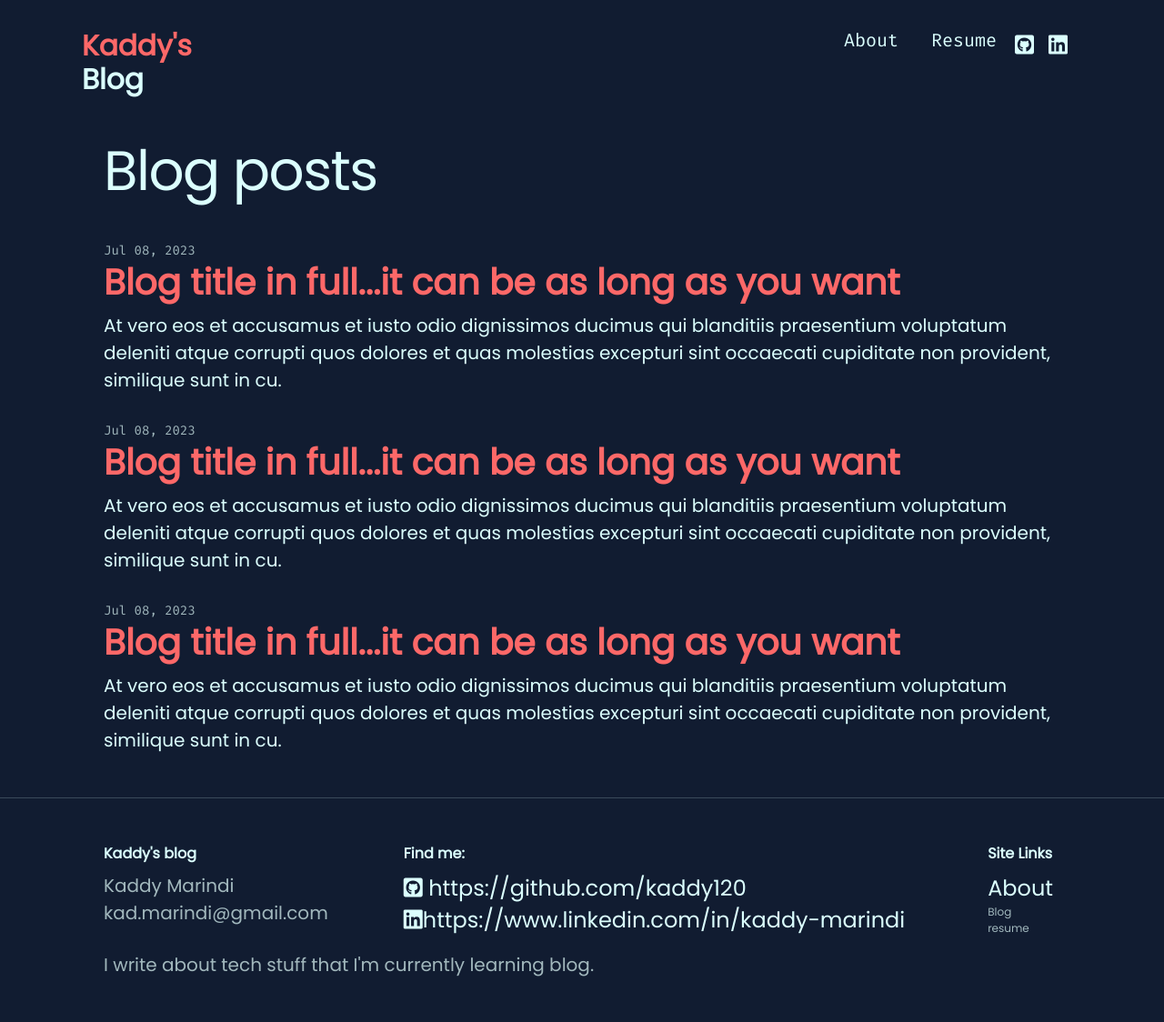
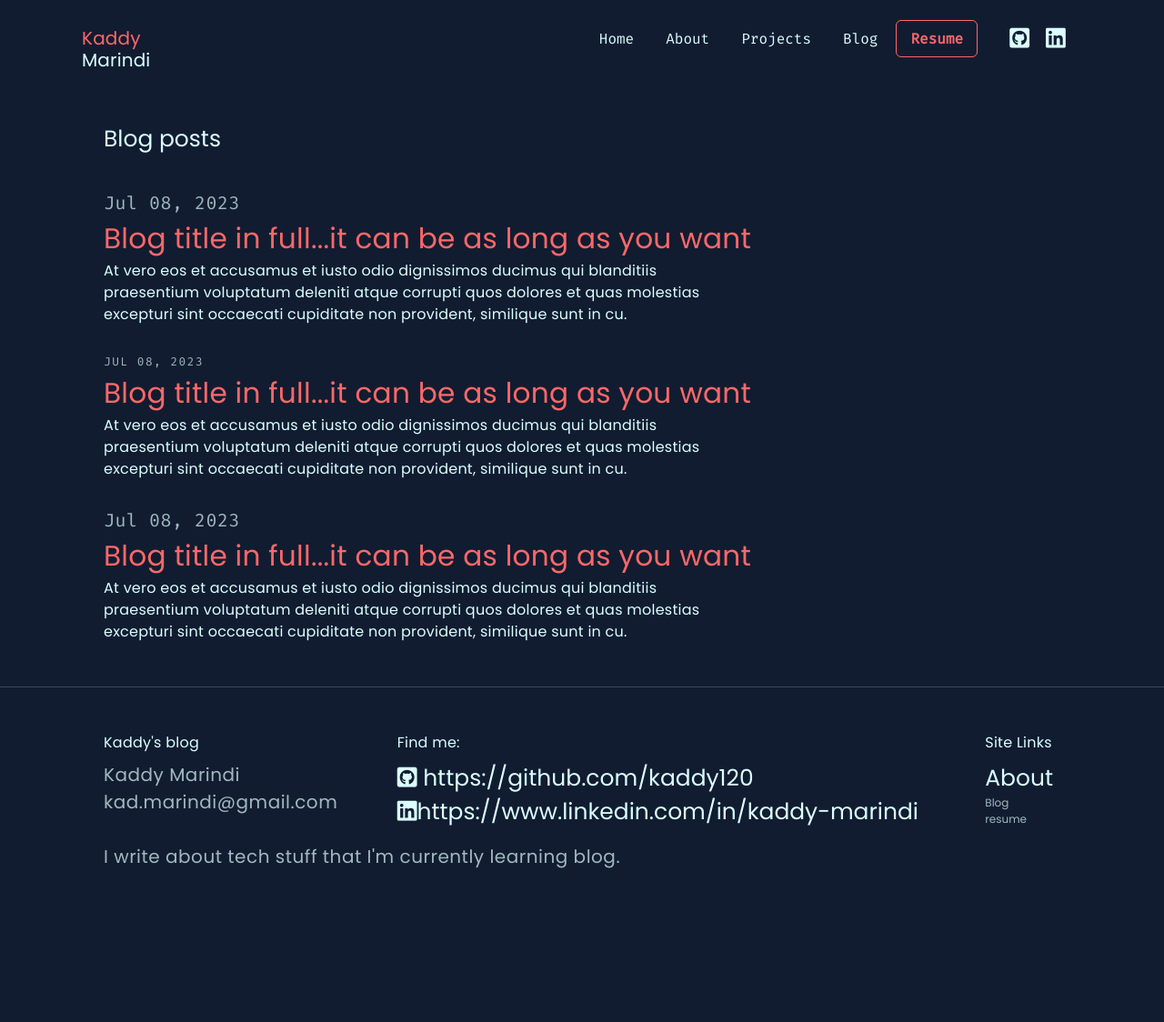
Before and after one commit to kaddy120/kaddy120.github.io, a web app: file blog.html in a window 1280 px wide. Shown: the whole page at 91% size. After the commit the page ends 955 px from the top, so only its background shows below. Run offline with its HTML, style and script files only (its server is not run), Linux system fonts and the light colour scheme.

Commit message:
Home section

```diff
--- a/blog.html
+++ b/blog.html
@@ -18,43 +18,81 @@
  <header>
       <div class="container">
         <div class="log">
-        <h4 class="log_kaddy">Kaddy's</h4>
-        <h4 class="log_marindi">Blog</h4>
+          <h6 class="log_kaddy">Kaddy</h6>
+          <h6 class="log_marindi">Marindi</h6>
         </div>
         <!-- <nav> -->
-      <ul class="nav nav-flex">
-        <li><a class="nav-item" href="/">About</a></li>
-        <li><a class="nav-item" href="assets/RusselResume.pdf" target="_blank" rel="noopener noreferrer">Resume</a>
+        <nav role="navigation" class="burger">
+          <!-- <ul class="nav"> -->
+          <button onclick="toggleMenu()" class="hamburger-menu">
+            <!-- material icons https://material.io/resources/icons/ -->
+            <i class="fa-solid fa-bars menuIcon"></i>
+            <i class="fa-solid fa-xmark closeIcon"></i>
+          </button>
+          <!-- <ul class="nav nav-flex"> -->
+          <ul id="nav-list" class="nav nav-flex menu">
+            <li><a class="nav-item" href="/#home">Home</a></li>
+            <li><a class="nav-item" href="/#about">About</a></li>
+            <li><a class="nav-item" href="/#projects">Projects</a></li>
+            <li>
+              <a class="nav-item" href="/blog.html">Blog</a>
+            </li>
+            <li class="nav_item-resume">
+              <a
+                class="nav-item secondary-bt btn"
+                href="assets/RusselResume.pdf"
+                target="_blank"
+                rel="noopener noreferrer"
+                >Resume</a
+              >
             </li>
             <li>
               <ul class="nav-item_socials nav-flex">
                 <li>
-              <a class="icon" href="https://github.com/kaddy120" target="_blank" rel="noopener noreferrer">
-                <i class="fab fa-github-square"></i>
+                  <a
+                    href="https://github.com/kaddy120"
+                    target="_blank"
+                    rel="noopener noreferrer"
+                  >
+                    <i class="fab icon fa-github-square"></i>
                   </a>
                 </li>
                 <li>
-              <a class="icon" href="https://www.linkedin.com/in/kaddy-marindi" target="_blank"
-                rel="noopener noreferrer">
-                <i class="fab fa-linkedin"></i>
+                  <a
+                    href="https://www.linkedin.com/in/kaddy-marindi"
+                    target="_blank"
+                    rel="noopener noreferrer"
+                  >
+                    <i class="fab icon fa-linkedin"></i>
                   </a>
                 </li>
               </ul>
             </li>
           </ul>
+        </nav>
       </div>
       <!-- </nav> -->
     </header>
 
   <section class="blogs">
     <div class="container">
-      <h1 class="title">Blog posts</h1>
+      <h5 class="title">Blog posts</h5>
       <ul class="blogs-list">
         <li class="blogs-list_item">
           <p class="date">Jul 08, 2023</p>
-          <h3 class="card-tittle"><a href="/output.html">Blog title in full...it can be as long as you want</a></h3>
+          <h4 class="card-tittle"><a href="/output.html">Blog title in full...it can be as long as you want</a></h4>
           <div class="blogs-list_item_description">
-            <p>At vero eos et accusamus et iusto odio dignissimos ducimus qui blanditiis praesentium voluptatum
+            <p class="body-2">At vero eos et accusamus et iusto odio dignissimos ducimus qui blanditiis praesentium voluptatum
+              deleniti atque corrupti quos dolores et quas molestias excepturi sint occaecati cupiditate non
+              provident, similique sunt in cu.</p>
+          </div>
+        </li>
+
+        <li class="blogs-list_item">
+          <p class="date overline">Jul 08, 2023</p>
+          <h4 class="card-tittle"><a href="/output.html">Blog title in full...it can be as long as you want</a></h4>
+          <div class="blogs-list_item_description">
+            <p class="body-2">At vero eos et accusamus et iusto odio dignissimos ducimus qui blanditiis praesentium voluptatum
               deleniti atque corrupti quos dolores et quas molestias excepturi sint occaecati cupiditate non
               provident, similique sunt in cu.</p>
           </div>
@@ -62,23 +100,14 @@
 
         <li class="blogs-list_item">
           <p class="date">Jul 08, 2023</p>
-          <h3><a href="#current-blog">Blog title in full...it can be as long as you want</a></h3>
+          <h4 class="card-tittle"><a href="/output.html">Blog title in full...it can be as long as you want</a></h4>
           <div class="blogs-list_item_description">
-            <p>At vero eos et accusamus et iusto odio dignissimos ducimus qui blanditiis praesentium voluptatum
+            <p class="body-2">At vero eos et accusamus et iusto odio dignissimos ducimus qui blanditiis praesentium voluptatum
               deleniti atque corrupti quos dolores et quas molestias excepturi sint occaecati cupiditate non
               provident, similique sunt in cu.</p>
           </div>
         </li>
 
-        <li class="blogs-list_item">
-          <p class="date">Jul 08, 2023</p>
-          <h3><a href="#current-blog">Blog title in full...it can be as long as you want</a></h3>
-          <div class="blogs-list_item_description">
-            <p>At vero eos et accusamus et iusto odio dignissimos ducimus qui blanditiis praesentium voluptatum
-              deleniti atque corrupti quos dolores et quas molestias excepturi sint occaecati cupiditate non
-              provident, similique sunt in cu.</p>
-          </div>
-        </li>
       </ul>
 
     </div>
@@ -112,7 +141,7 @@
           <ul>
             <li><a class="icon" href="#about">About</a></li>
             <li><a href="/blog.html">Blog</a></li>
-            <li><a href="">resume</a></li>
+            <li><a href="" class="">resume</a></li>
           </ul>
         </div>
       </div>
@@ -120,7 +149,6 @@
         <p>I write about tech stuff that I'm currently learning <a href="/blog.html">blog</a>.</p>
       </div>
     </div>
-    </div>
   </footer>
 </body>
 
--- a/css/general.css
+++ b/css/general.css
@@ -10,14 +10,25 @@
   --light-hover-c: hsla(178, 79%, 93%, 0.7);
   --orange-c: hsl(0, 98%, 70%);
 
+/*
+  --lgth-1: 0.25rem; /* 4px *
+  --lgth-2: 0.5rem; /* 8px *
+  --lgth-3: 1rem; /* 16px *
+  --lgth-4: 2rem; /* 32px *
+  --lgth-5: 4rem; /* 64px *
+  --lgth-6: 8rem; /* 128px *
+*/
   /* lengths  */
 
-  --lgth-1: 0.25rem; /* 4px */
-  --lgth-2: 0.5rem; /* 8px */
-  --lgth-3: 1rem; /* 16px */
-  --lgth-4: 2rem; /* 32px */
-  --lgth-5: 4rem; /* 64px */
-  --lgth-6: 8rem; /* 128px */
+  --lgth-1: clamp(0.25rem, calc(0.23rem + 0.11vw), 0.31rem);
+  --lgth-2: clamp(0.50rem, calc(0.46rem + 0.22vw), 0.63rem);
+  --lgth-3: clamp(0.75rem, calc(0.68rem + 0.33vw), 0.94rem);
+   ---x: clamp(1.00rem, calc(0.91rem + 0.43vw), 1.25rem);
+  --lgth-4: clamp(1.50rem, calc(1.37rem + 0.65vw), 1.88rem);
+  --xx: clamp(2.00rem, calc(1.83rem + 0.87vw), 2.50rem);
+  --lgth-5: clamp(3.00rem, calc(2.74rem + 1.30vw), 3.75rem);
+  --xxx: clamp(4.00rem, calc(3.65rem + 1.74vw), 5.00rem);
+  --lgth-6: clamp(6.00rem, calc(5.48rem + 2.61vw), 7.50rem);
 
   --step--2: clamp(0.69rem, calc(0.66rem + 0.18vw), 0.80rem);
   --step--1: clamp(0.83rem, calc(0.78rem + 0.29vw), 1.00rem);
@@ -80,37 +91,59 @@ h1 {
 h2 {
   font-weight: 300;
   font-size: var(--step-4);
+  letter-spacing: -0.5px;
 }
 
 h3 {
   font-size: var(--step-3);
-  font-weight: 600;
+  font-weight: 400;
   line-height: 1.2;
 }
 
 h4 {
   font-size: var(--step-2);
-  /* font-size: 28px; */
+  font-weight: 400;
+  letter-spacing: 0.25px;
 }
 
 h5 {
   font-size: var(--step-1);
-  /* font-size: px; */
+  font-weight: 400;
 }
 
 h6 {
   font-size: var(--step-0);
-  /* font-size: 22px; */
-}
-
-p{
-  font-size: var(--step-0);
+  font-weight: 500;
+  letter-spacing: 0.15px;
 }
 
 .title {
   margin-bottom: 2.5rem;
 }
 
+.subtitle-1{
+  font-size: var(--step--1);
+  font-weight: 400;
+  letter-spacing: 0.15px;
+}
+
+.subtitle-1{
+  font-size: var(--step--2);
+  font-weight: 500;
+  letter-spacing: 0.1px;
+}
+
+p{
+  font-size: var(--step-0);
+  letter-spacing: 0.5px;
+}
+
+.body-2{
+  font-size: var(--step--1);
+  max-inline-size: 70ch;
+  line-height: 1.5;
+  letter-spacing: 0.25px;
+}
 .card-title {
   font-size: 1.125rem;
   margin-bottom: 0.5rem;
@@ -128,6 +161,13 @@ a {
 a:hover {
   text-decoration: underline;
 }
+
+.overline{
+  font-size: var(--step--2);
+  text-transform: uppercase;
+  letter-spacing: 1.5px;
+}
+/* ----- */
 
 .p-card-container {
   display: flex;
@@ -148,7 +188,6 @@ a:hover {
 
 .view {
   color: var(--orange-c);
-  font-size: 14px;
   align-items: center;
   margin-right: 0.5rem;
 }
@@ -163,7 +202,7 @@ a:hover {
 
 .icon {
   color: var(--light-primary-c);
-  font-size: 24px;
+  font-size: var(--step-1);
   margin-right: 0.5rem;
 }
 
@@ -196,9 +235,7 @@ a:hover {
 
 .profile-tagline {
   color: var(--light-hover-c);
-  font-weight: 300;
-  font-size: 1.75rem;
-  letter-spacing: 2px;
+  /* font-size: 1.75rem; */
   margin-bottom: var(--lgth-4);
 }
 
@@ -207,7 +244,7 @@ a:hover {
 }
 
 .about-statement {
-  max-width: 800px;
+  max-width: 65ch;
   line-height: 1.5;
   padding: var(--lgth-4) 0;
 }
@@ -266,7 +303,7 @@ hr {
 
 .date {
   color: var(--light-hover-c);
-  font-size: 0.875rem;
+  /* font-size: 0.875rem; */
   margin-bottom: 0.25rem;
   font-family: Fira Mono;
 }
@@ -339,7 +376,7 @@ header .container {
 
 .nav-item {
   color: var(--light-primary-c);
-  font-size: 20px;
+  font-size: var(--step--1);
   padding: var(--lgth-2) var(--lgth-3);
   margin-right: var(--lgth-1);
   font-family: Fira Mono;
@@ -390,12 +427,11 @@ header .container {
     position: absolute;
     display: block;
     text-align: right;
-    width: 200px;
     cursor: pointer;
     background: none;
     color: white;
     border: none;
-    font-size: 24px;
+    font-size: 1.5rem;
     z-index: 2;
   }
 
@@ -488,6 +524,14 @@ header .container {
   position: relative;
 }
 
+.profile-tagline_statement{
+  margin-bottom: var(--lgth-2) ;
+}
+
+.icon-color{
+color: var(--light-hover-c);
+}
+
 article {
   flex: 1;
 }
@@ -530,6 +574,10 @@ article {
 }
 
 /* -- Buttons --- */
+button, .btn {
+  font-weight: bold;
+  font-size: var(--step--1);
+}
 
 .primary-bt {
   border: none;
@@ -538,7 +586,6 @@ article {
   color: var(--light-primary-c);
   background: var(--orange-c);
   font-family: Fira Mono;
-  font-size: 22px;
 }
 
 .primary-bt:hover {
```
Also changed, not shown: index.html (+14 -17 lines). Lines whose indentation alone changed are shown as unchanged.
